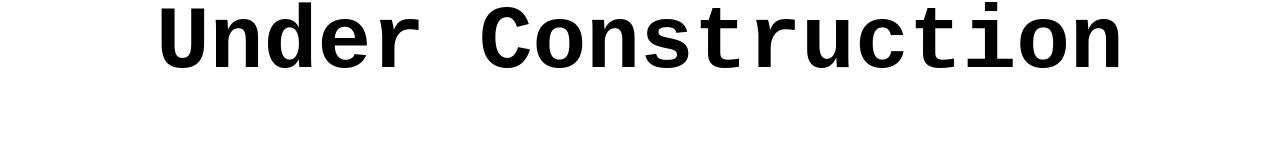
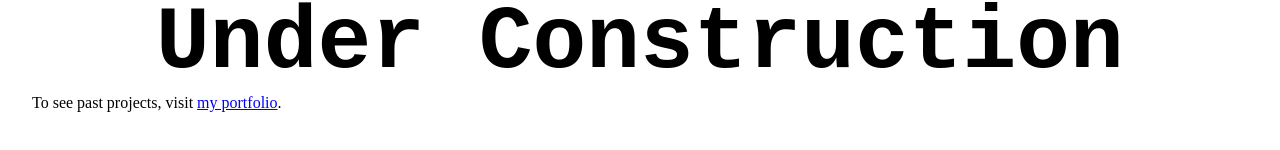
Before and after one commit to DickyKitchenJr/experiments, a React (Create React App) app in the folder under-construction/: page / in a window 1280 px wide. Shown: the part 396-546 px from the top of the page. Built offline with nearby package versions, Linux system fonts and the light colour scheme; a web font is replaced by a local one.

Commit message:
Update App.js

```diff
--- a/under-construction/src/App.js
+++ b/under-construction/src/App.js
@@ -9,6 +9,9 @@ function App() {
           <img className="dog" src={Dog} alt="drawing of a dog" />
         </div>
         <h1>Under Construction</h1>
+        <p>
+          To see past projects, visit <a href="https://dickykitchen.com/">my portfolio</a>.
+        </p>
       </div>
     </>
   );
```
